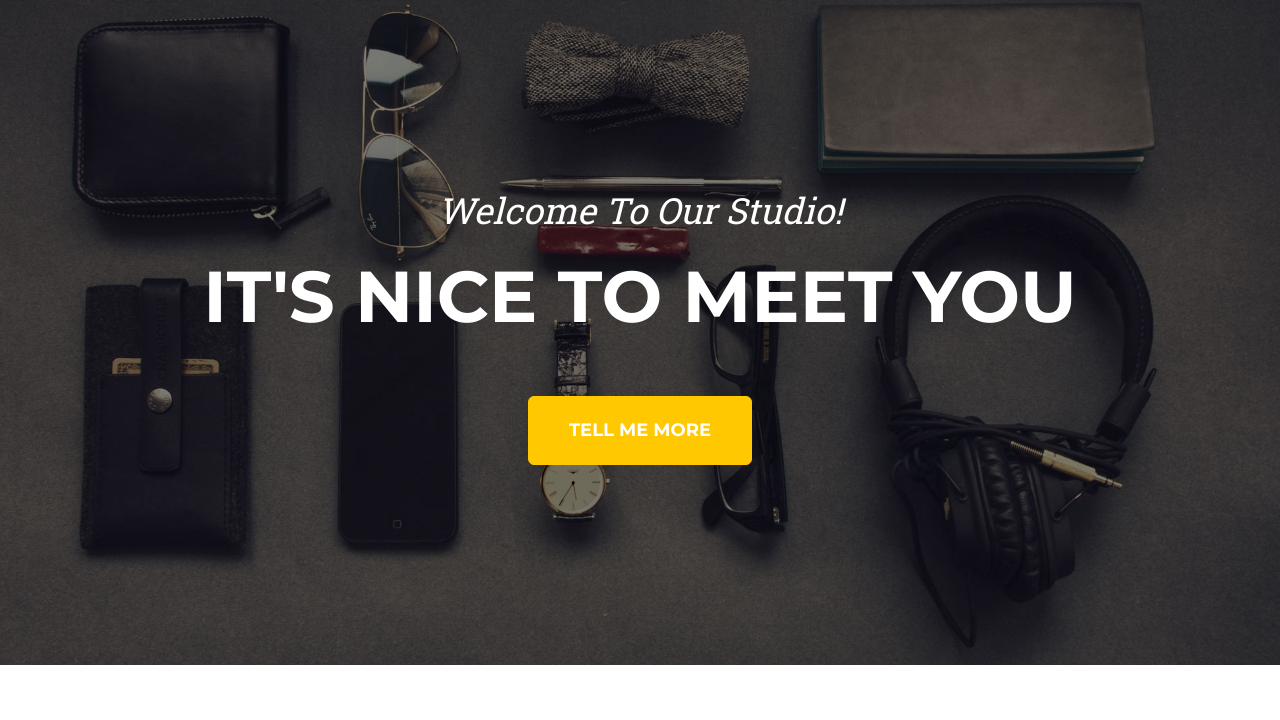
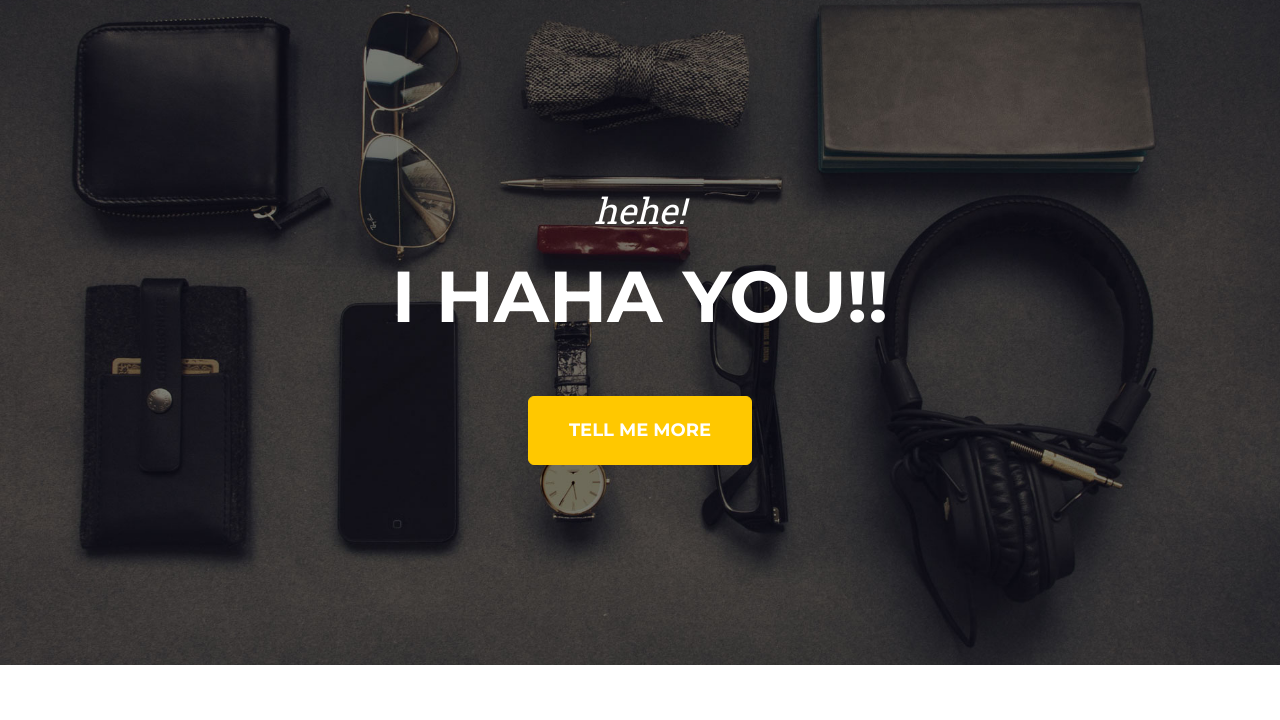
Before and after one commit to hehe8787/-, a plain HTML site: page index.html in a window 1280 px wide. Shown: the part 80-800 px from the top of the page. Drawn offline with nearby package versions, Linux system fonts and the light colour scheme.

Commit message:
Add files via upload

```diff
--- a/index.html
+++ b/index.html
@@ -39,8 +39,8 @@
         <!-- Masthead-->
         <header class="masthead">
             <div class="container">
-                <div class="masthead-subheading">Welcome To Our Studio!</div>
-                <div class="masthead-heading text-uppercase">It's Nice To Meet You</div>
+                <div class="masthead-subheading">hehe!</div>
+                <div class="masthead-heading text-uppercase">i haha you!!</div>
                 <a class="btn btn-primary btn-xl text-uppercase" href="#services">Tell Me More</a>
             </div>
         </header>
```
